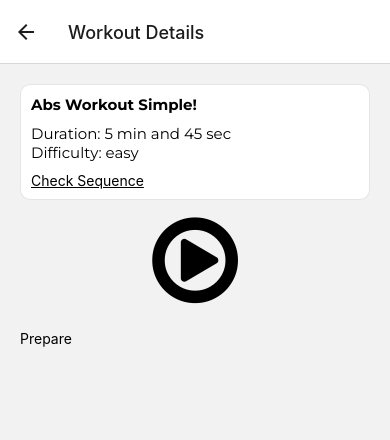
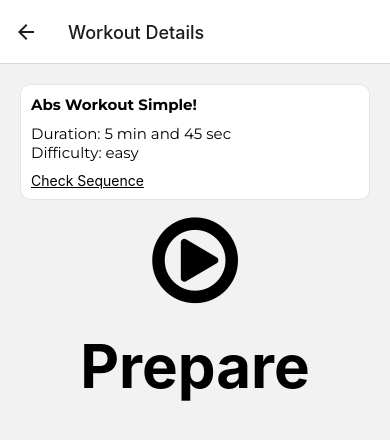
Before and after one commit to Danish64/workoutapp, a React Native app: screen / in a window 390 px wide. Both pictures are taken after a click on the element 195 px from the left and 177 px from the top of the page. Shown: the top 440 px of the page. Built offline with nearby package versions, Linux system fonts and the light colour scheme.

Commit message:
added: countdown stopper

```diff
--- a/hooks/useCachedResources.ts
+++ b/hooks/useCachedResources.ts
@@ -1,6 +1,6 @@
 import { useEffect, useState } from "react";
 import * as Font from "expo-font";
-import { getWorkouts, initWorkouts } from "../storage/workout";
+import { clearWorkouts, getWorkouts, initWorkouts } from "../storage/workout";
 
 
 
--- a/hooks/useCountDown.ts
+++ b/hooks/useCountDown.ts
@@ -4,24 +4,29 @@ import { useEffect, useRef, useState } from "react";
 
 export default function useCountDown(
     idx: number,
-    initialCount: number
+    initialCount: number = -1
 ) {
     const intervalRef = useRef<number>();
     const [countDown, setCountDown] = useState(-1);
+    const [isRunning, setIsRunning] = useState(false);
+
 
     useEffect(() => {
         if(idx === -1) return;
 
-        intervalRef.current = window.setInterval(() => {
-            setCountDown((count) => {
-                // console.log(count);
-                return count - 1;
-            })
-        }, 50);
+        if(isRunning && !intervalRef.current){
+            // setIsRunning(true);
+            intervalRef.current = window.setInterval(() => {
+                setCountDown((count) => {
+                    // console.log(count);
+                    return count - 1;
+                })
+            }, 10);
+        }
 
         return cleanup;
 
-    }, [idx]);
+    }, [idx, isRunning]);
 
     useEffect(() => {
         setCountDown(initialCount);
@@ -35,10 +40,19 @@ export default function useCountDown(
 
     const cleanup = () => {
         if(intervalRef.current){
+            setIsRunning(false);
             window.clearInterval(intervalRef.current);
             intervalRef.current = undefined;
         }
     }
 
-    return countDown;
+    return {
+        countDown,
+        isRunning,
+        stop: cleanup,
+        start: (count?: number) => {
+            setCountDown(count ?? initialCount);
+            setIsRunning(true);
+        }
+    };
 }
--- a/screens/WorkoutDetails.tsx
+++ b/screens/WorkoutDetails.tsx
@@ -27,13 +27,11 @@ export default function WorkoutDetailsScreen({navigation, route}: Navigation) {
     const [trackerIdx, setTrackerIdx] = useState(-1);
     const workout = useWorkoutBySlug(slug);
 
-    const countDown = useCountDown(
-        trackerIdx,
-        trackerIdx >= 0 ? sequence[trackerIdx].duration : -1
-    );
+
+    const { countDown, isRunning, stop, start } = useCountDown(trackerIdx);
 
     useEffect(() => {
-        console.log(countDown);
+        // console.log(countDown);
         if(!workout) { return; }
 
         if(trackerIdx === workout.sequence.length - 1) { return; }
@@ -46,8 +44,17 @@ export default function WorkoutDetailsScreen({navigation, route}: Navigation) {
 
 
     const addItemToSequence = (idx: number) => {
-        setSequence([...sequence, workout!.sequence[idx]]);
+        let newSequence = [];
+
+        if(idx > 0){
+            newSequence = [...sequence, workout!.sequence[idx]];
+        } else{
+            newSequence = [workout!.sequence[idx]];
+        }
+
+        setSequence(newSequence);
         setTrackerIdx(idx);
+        start(newSequence[idx].duration);
     }
 
 
@@ -88,9 +95,7 @@ export default function WorkoutDetailsScreen({navigation, route}: Navigation) {
                                             size={20}
                                         />
                                     }
-
                                 </View>
-
                                 )
                         }
 
@@ -98,28 +103,51 @@ export default function WorkoutDetailsScreen({navigation, route}: Navigation) {
 
                 </Modal>
             </WorkoutItem>
-            <View style={styles.centerView}>
+            <View style={styles.counterView}>
+                <View style={styles.counterItem}>
                     {
-                    sequence.length === 0 &&
+                        sequence.length === 0 ?
                         <FontAwesome
                             name="play-circle-o"
                             size={100}
                             onPress={() => addItemToSequence(0)}
+                        /> :
+                        isRunning ?
+                        <FontAwesome
+                            name="stop-circle-o"
+                            size={100}
+                            onPress={() => stop()}
+                        /> :
+                        <FontAwesome
+                            name="play-circle-o"
+                            size={100}
+                            onPress={() => {
+                                if(hasReachedEnd){
+                                    addItemToSequence(0);
+                                }else{
+                                    start(countDown)
+
+                                }
+                            }}
                         />
+
                     }
+                </View>
 
                 {
                     sequence.length > 0 && countDown >= 0 &&
-                    <View>
+                    <View style={styles.counterItem}>
                         <Text style={styles.countDownText}>
                             {countDown}
                         </Text>
                     </View>
                 }
 
+
+
             </View>
-            <View>
-                <Text>
+            <View style={{alignItems: "center"}}>
+                <Text style={{fontSize: 60, fontWeight: "bold" }}>
                     {
                         sequence.length === 0 ?
                         "Prepare" :
@@ -151,12 +179,16 @@ const styles = StyleSheet.create({
     sequenceItem:{
         alignItems: 'center'
     },
-    centerView:{
+    counterView:{
         flexDirection: "row",
         justifyContent: "space-around",
         alignItems: "center",
         marginBottom: 20
     },
+    counterItem:{
+        flex: 1,
+        alignItems: "center"
+    },
     countDownText: {
         fontSize: 55
     }
```
Lines whose indentation alone changed are shown as unchanged.
